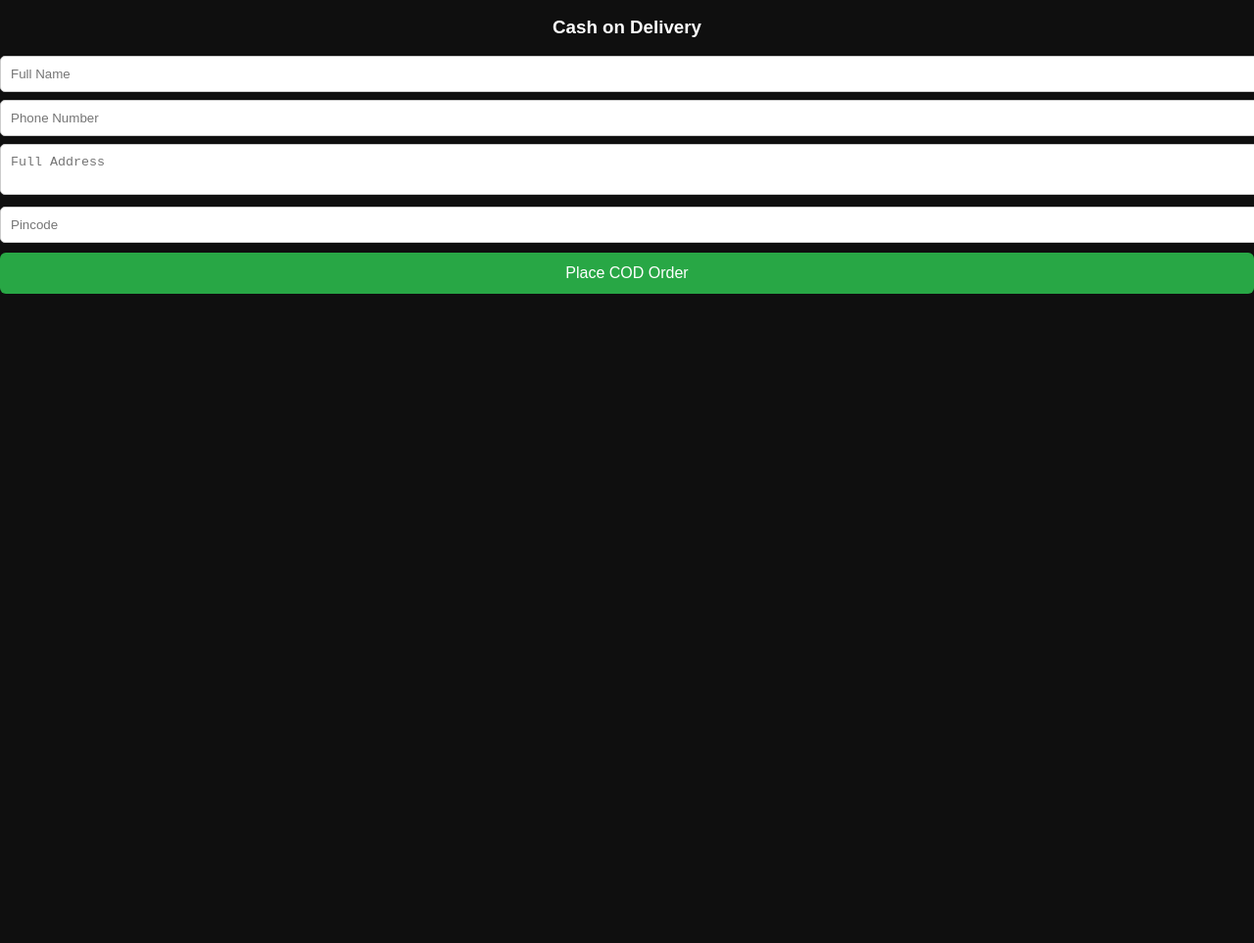
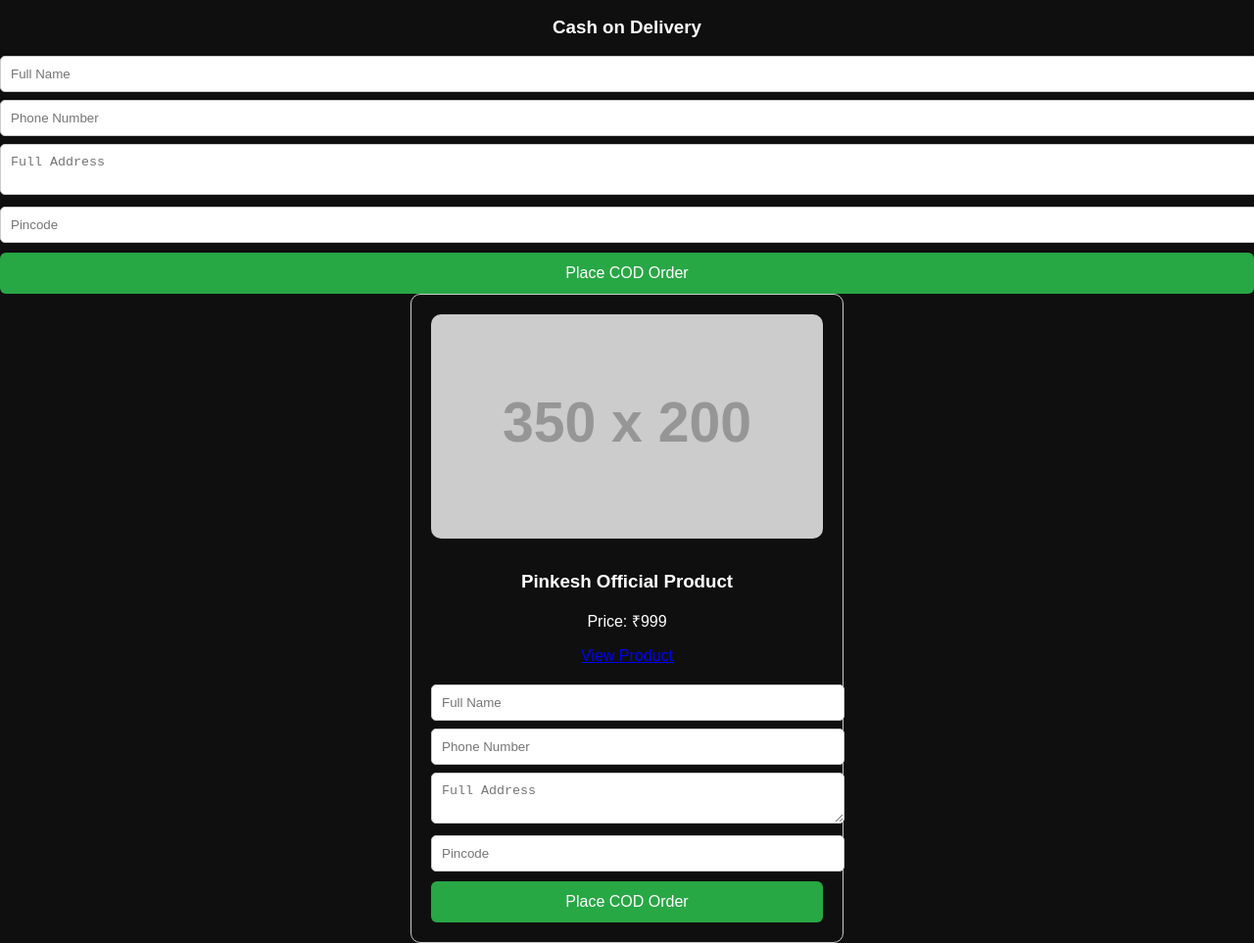
Before and after one commit to pinkeshmangela10-svg/pinkesh-website, a plain HTML site: page index.html in a window 1280 px wide. Shown: the part 1373-2336 px from the top of the page at 98% size. Before the commit the page ends 1673 px from the top, so only its background shows below. Drawn offline with Linux system fonts and the light colour scheme; placeholder pictures from the web are drawn by us.

Commit message:
Update index.html

```diff
--- a/index.html
+++ b/index.html
@@ -173,3 +173,83 @@
 window.open(whatsappURL, "_blank");
 }
 </script>
+
+<div style="max-width:400px;margin:auto;padding:20px;border:1px solid #ccc;border-radius:10px;">
+
+  <!-- Product Image -->
+  <img src="https://via.placeholder.com/350x200.png?text=Pinkesh+Official+Product"
+       alt="Pinkesh Official Product" style="width:100%;border-radius:10px;margin-bottom:10px;">
+
+  <!-- Product Info -->
+  <h3>Pinkesh Official Product</h3>
+  <p>Price: ₹999</p>
+  <a href="https://www.wishlink.com/share/nryz2p" target="_blank" style="color:blue;">View Product</a>
+
+  <!-- COD Form -->
+  <div style="margin-top:20px;">
+      <input type="text" id="cod_name" placeholder="Full Name" required
+             style="width:100%;padding:10px;margin-bottom:8px;border:1px solid #ccc;border-radius:5px;">
+
+      <input type="tel" id="cod_phone" placeholder="Phone Number" required
+             style="width:100%;padding:10px;margin-bottom:8px;border:1px solid #ccc;border-radius:5px;">
+
+      <textarea id="cod_address" placeholder="Full Address" required
+                style="width:100%;padding:10px;margin-bottom:8px;border:1px solid #ccc;border-radius:5px;"></textarea>
+
+      <input type="text" id="cod_pincode" placeholder="Pincode" required
+             style="width:100%;padding:10px;margin-bottom:10px;border:1px solid #ccc;border-radius:5px;">
+
+      <button onclick="sendCODOrder()"
+              style="background-color:#28a745;color:white;padding:12px;border:none;border-radius:6px;font-size:16px;width:100%;cursor:pointer;">
+      Place COD Order
+      </button>
+  </div>
+
+</div>
+
+<script>
+function sendCODOrder(){
+    var name = document.getElementById("cod_name").value;
+    var phone = document.getElementById("cod_phone").value;
+    var address = document.getElementById("cod_address").value;
+    var pincode = document.getElementById("cod_pincode").value;
+
+    if(name=="" || phone=="" || address=="" || pincode==""){
+        alert("Please fill all details");
+        return;
+    }
+
+    // Product Details
+    var productName = "Pinkesh Official Product";
+    var sellingPrice = 999;
+    var costPrice = 700;
+    var profit = sellingPrice - costPrice;
+    var productLink = "https://www.wishlink.com/share/nryz2p";
+
+    // Auto Order ID
+    var orderID = "ORD" + Math.floor(Math.random()*100000);
+
+    // Date & Time
+    var today = new Date();
+    var dateTime = today.toLocaleString();
+
+    var message =
+    "🛒 New COD Order%0A%0A" +
+    "Order ID: " + orderID + "%0A" +
+    "Date: " + dateTime + "%0A%0A" +
+    "Product: " + productName + "%0A" +
+    "Price: ₹" + sellingPrice + "%0A" +
+    "Product Link: " + productLink + "%0A" +
+    "Cost Price: ₹" + costPrice + "%0A" +
+    "Profit: ₹" + profit + "%0A%0A" +
+    "Customer Details:%0A" +
+    "Name: " + name + "%0A" +
+    "Phone: " + phone + "%0A" +
+    "Address: " + address + "%0A" +
+    "Pincode: " + pincode;
+
+    var whatsappURL = "https://wa.me/918200850002?text=" + message;
+
+    window.open(whatsappURL, "_blank");
+}
+</script>
```
